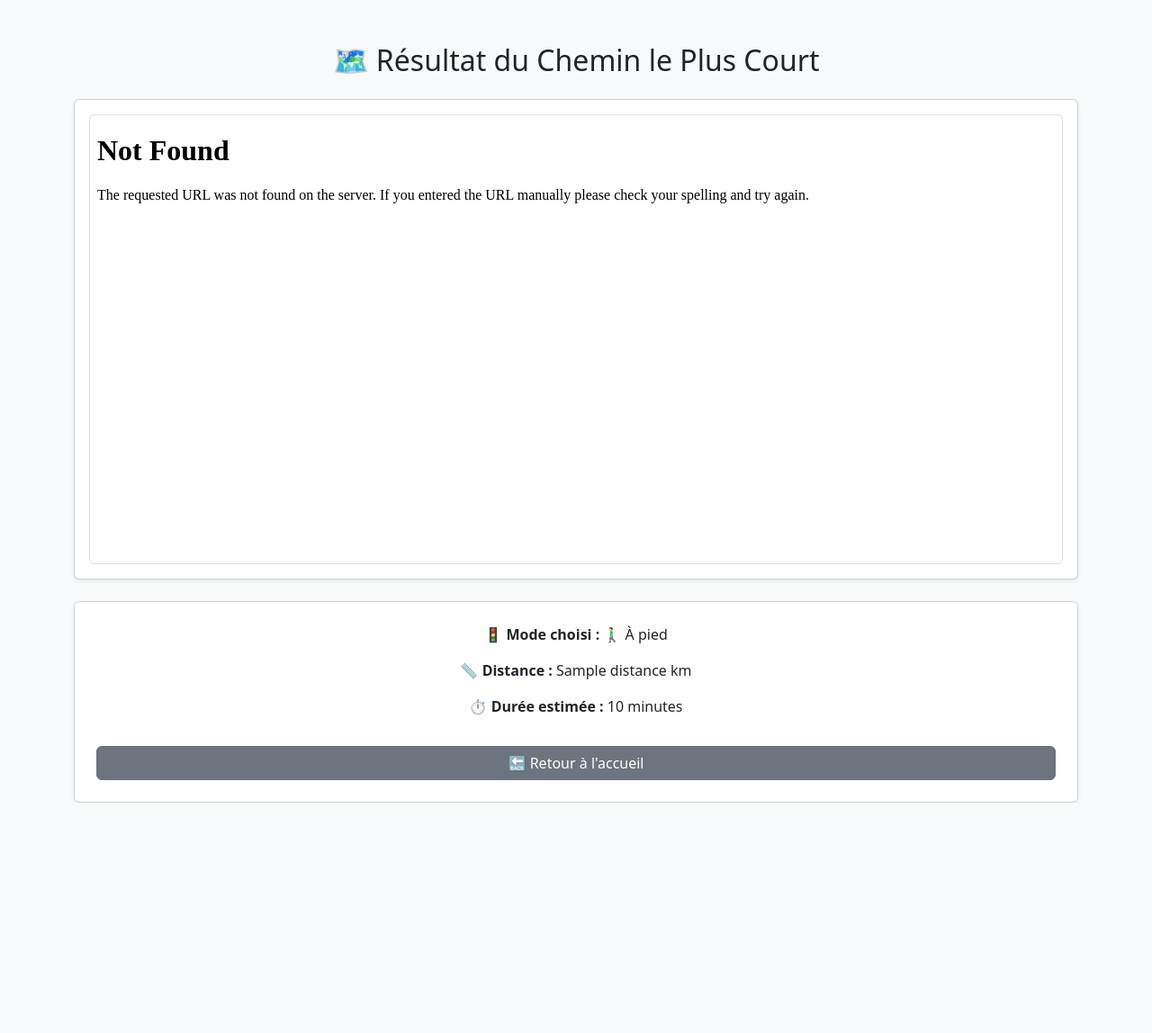
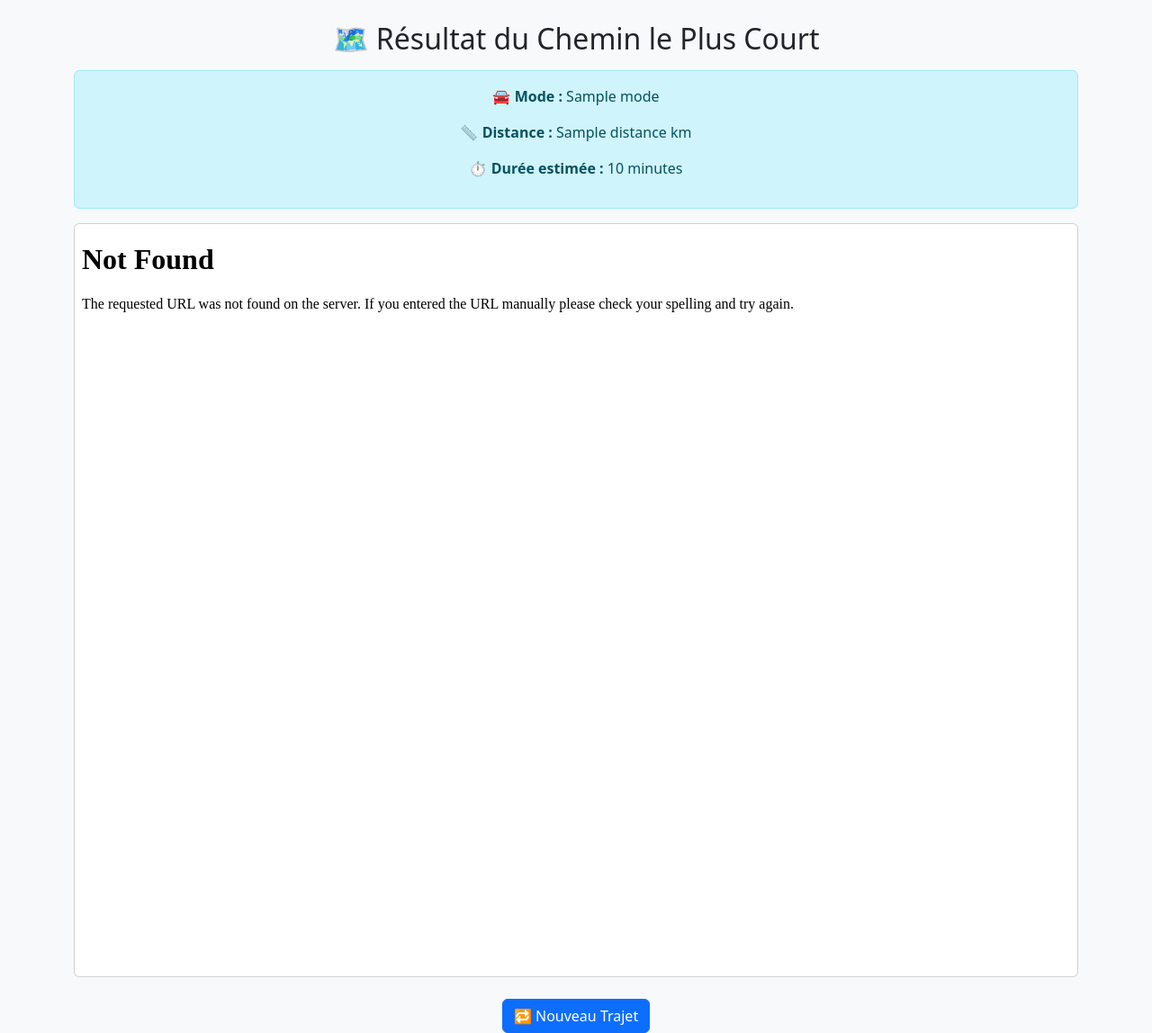
Before and after one commit to ZakariaRochdi/chemin-casablanca, a Flask app: template templates/result.html in a window 1280 px wide. Shown: the whole page at 90% size. Before the commit the page ends 892 px from the top, so only its background shows below. Run offline with Flask 3, Linux system fonts and the light colour scheme; the template is opened without the code that fills it: most values are stand-ins (such as "Sample title", 1, 10 or a date in 2020).

Commit message:
Update result.html

```diff
--- a/templates/result.html
+++ b/templates/result.html
@@ -2,24 +2,29 @@
 <html lang="fr">
 <head>
     <meta charset="UTF-8">
-    <title>Résultat du Chemin</title>
+    <title>Résultat du trajet</title>
     <meta name="viewport" content="width=device-width, initial-scale=1">
     <link href="https://cdn.jsdelivr.net/npm/bootstrap@5.3.3/dist/css/bootstrap.min.css" rel="stylesheet">
 </head>
 <body class="bg-light">
 
-<div class="container mt-5">
-    <h2 class="mb-4 text-center">🗺️ Résultat du Chemin le Plus Court</h2>
+<div class="container mt-4">
+    <h2 class="text-center mb-3">🗺️ Résultat du Chemin le Plus Court</h2>
 
-    <div class="card shadow-sm p-3 mb-4 bg-white">
-        <iframe src="{{ url_for('static', filename='chemin.html') }}" width="100%" height="500px" class="border rounded"></iframe>
+    <div class="alert alert-info text-center">
+        <p><strong>🚘 Mode :</strong> {{ mode }}</p>
+        <p><strong>📏 Distance :</strong> {{ distance }} km</p>
+        <p><strong>⏱️ Durée estimée :</strong> {{ duree }} minutes</p>
     </div>
 
-    <div class="card p-4 bg-white shadow-sm text-center">
-        <p><strong>🚦 Mode choisi :</strong> {{ '🚗 Voiture' if mode == 'voiture' else '🚶‍♂️ À pied' }}</p>
-        <p><strong>📏 Distance :</strong> {{ distance }} km</p>
-        <p><strong>⏱️ Durée estimée :</strong> {{ duree }} minutes</p>
-        <a href="/" class="btn btn-secondary mt-3">🔙 Retour à l'accueil</a>
+    <div class="card mb-4">
+        <div class="ratio ratio-4x3">
+            <iframe src="{{ url_for('static', filename='chemin.html') }}" title="Carte" allowfullscreen style="border: none;"></iframe>
+        </div>
+    </div>
+
+    <div class="text-center">
+        <a href="/" class="btn btn-primary">🔁 Nouveau Trajet</a>
     </div>
 </div>
 
```
